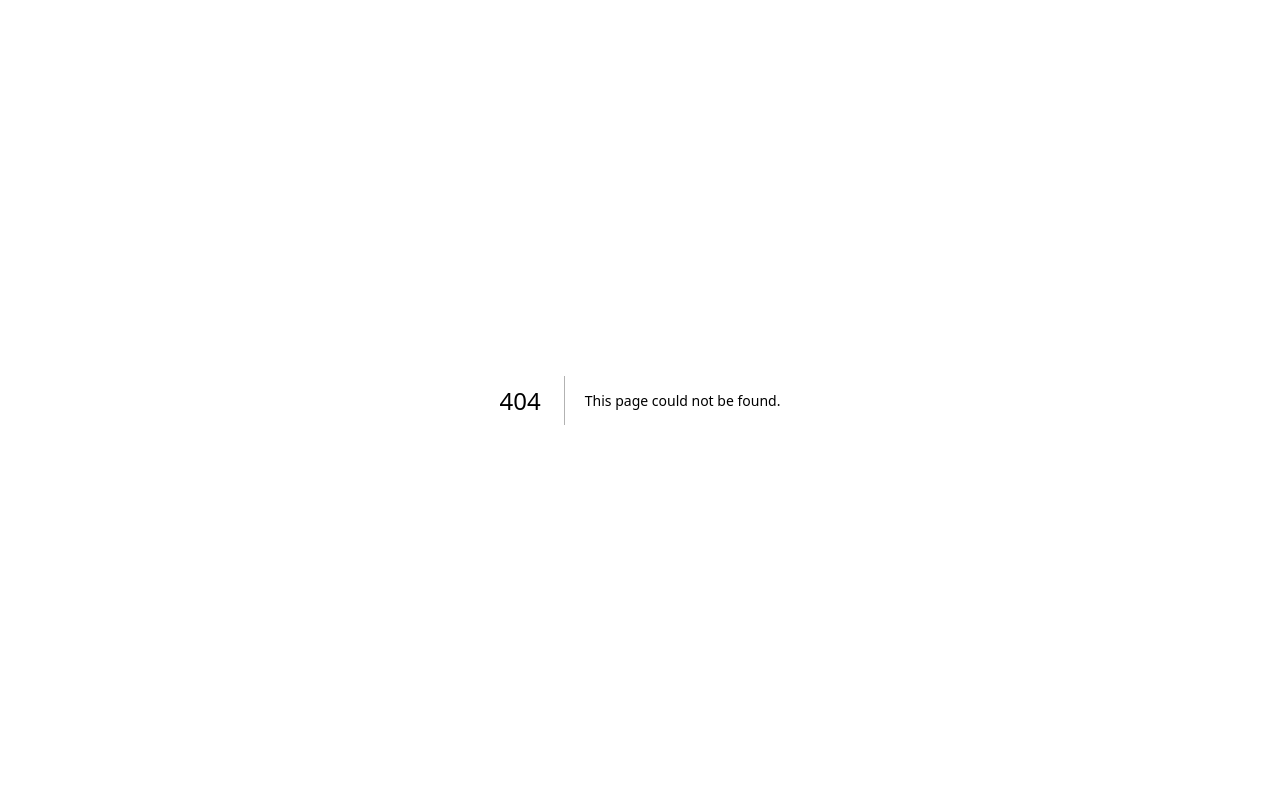
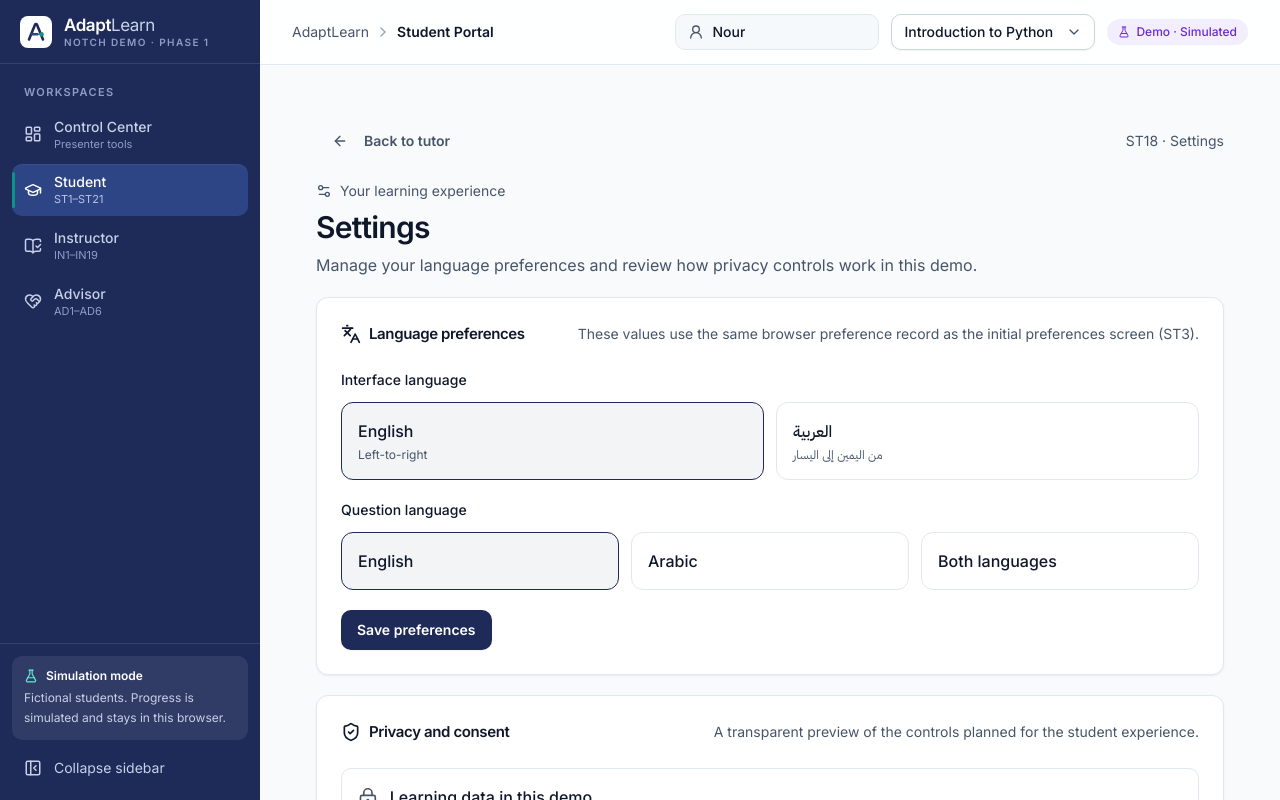
Before and after one commit to Lioomr/adaptive-learning-platform, a Next.js app in the folder Notch Demo/frontend/: page /student/st18 in a window 1280 px wide. Before the commit this address had no page. Shown: the top 800 px of the page. Built offline with nearby package versions, Linux system fonts and the light colour scheme.

Commit message:
Add student ST18 settings route

```diff
--- /dev/null
+++ b/Notch Demo/frontend/app/student/st18/page.tsx
@@ -0,0 +1,5 @@
+import { StudentSettings } from "@/features/student/student-settings";
+
+export default function StudentST18Page() {
+  return <StudentSettings />;
+}
```
